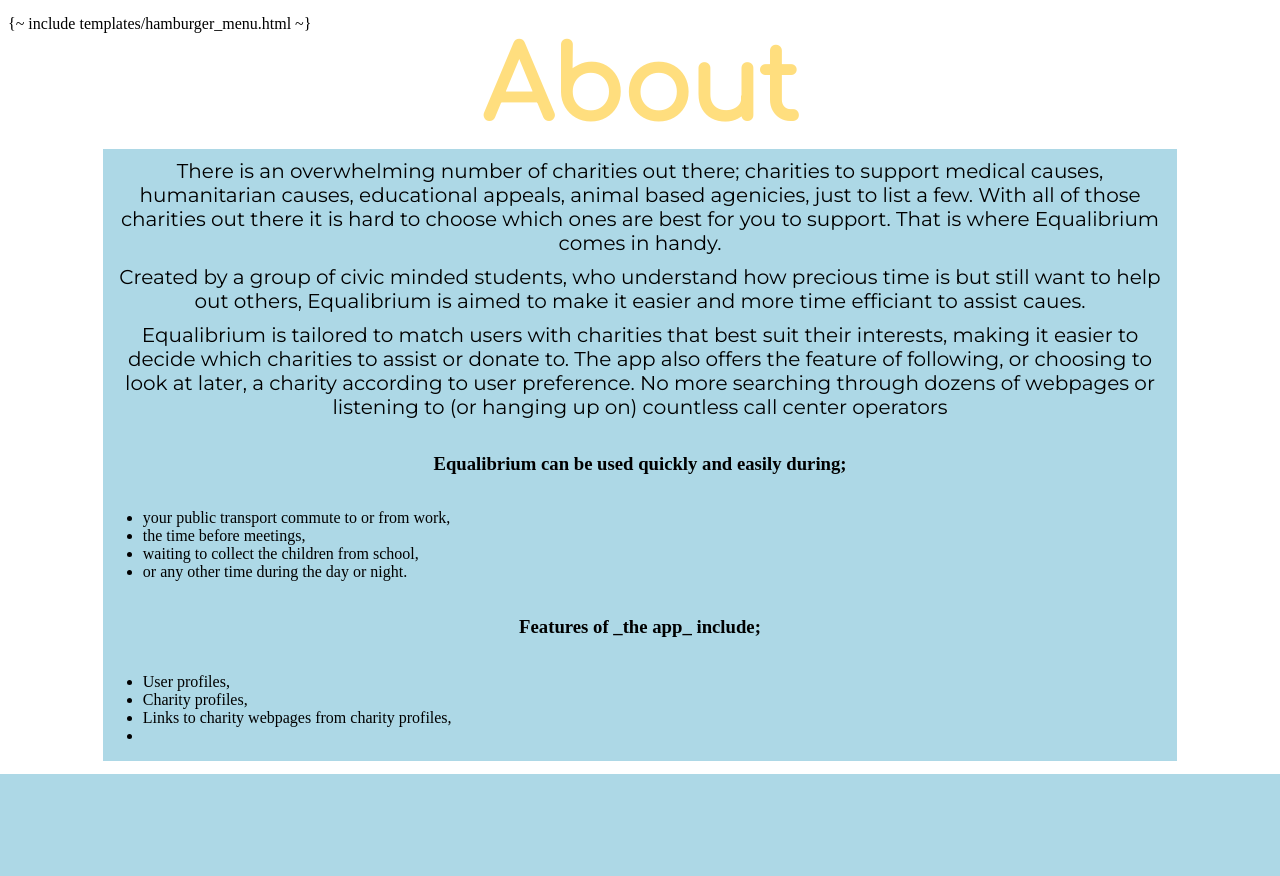
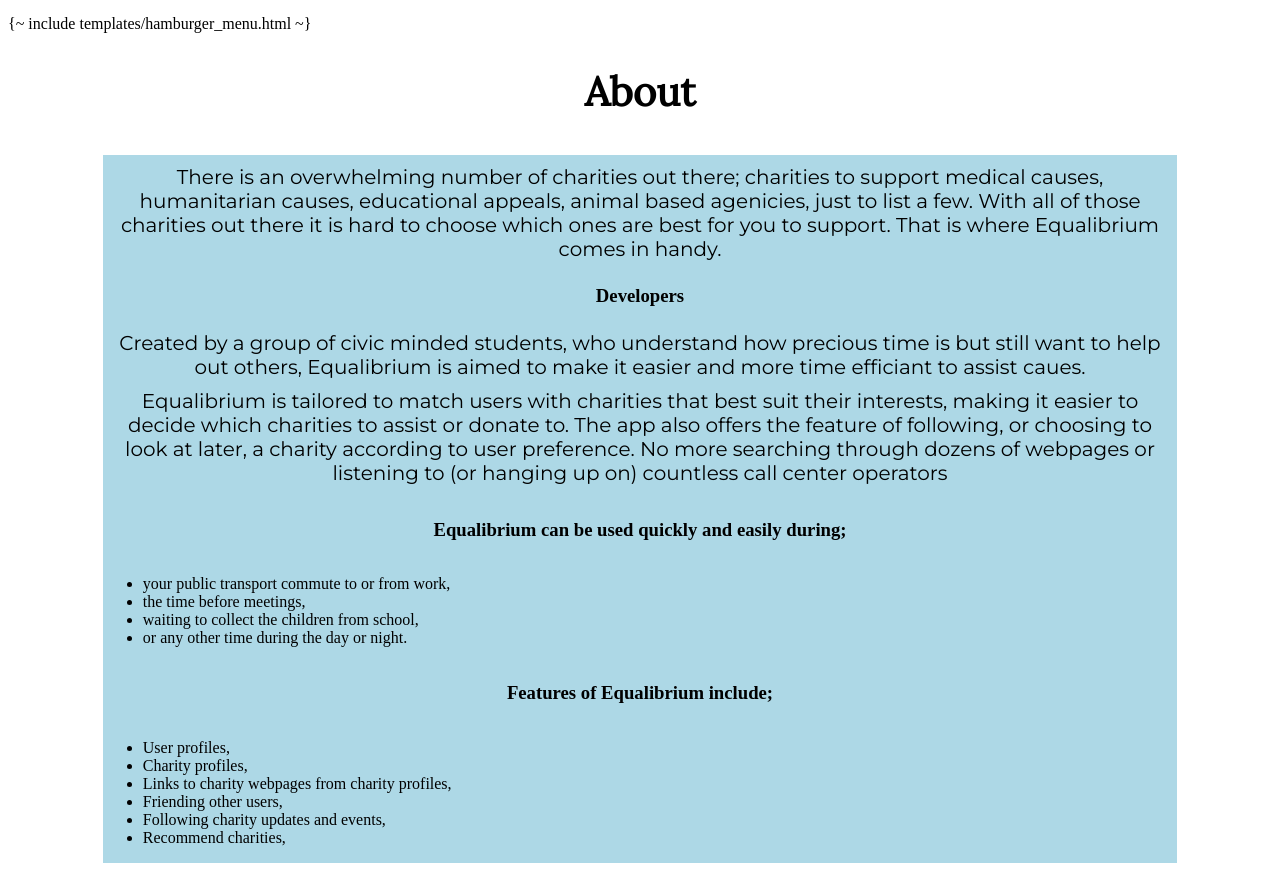
Before and after one commit to ncss/projects-2018-2, a Python web app: template templates/about.html in a window 1280 px wide. Shown: the part 175-1051 px from the top of the page. Before the commit the page ends 949 px from the top, so only its background shows below. Run offline with Jinja, Linux system fonts and the light colour scheme; the template is opened without the code that fills it, so the values that code supplies are empty.

Commit message:
About header and content changess

```diff
--- a/templates/about.html
+++ b/templates/about.html
@@ -16,10 +16,12 @@
   </header>
 
   {~ include templates/hamburger_menu.html ~}
-<h1>About </h1>
+<h2 class = "page">About </h2>
+
 
 <section>
 <p>There is an overwhelming number of charities out there; charities to support medical causes, humanitarian causes, educational appeals, animal based agenicies, just to list a few.  With all of those charities out there it is hard to choose which ones are best for you to support.  That is where Equalibrium comes in handy.</p>
+<h3>Developers</h3>
 <p> Created by a group of civic minded students, who understand how precious time is but still want to help out others,  Equalibrium is aimed to make it easier and more time efficiant to assist caues.</p>
 <p>Equalibrium is tailored to match users with charities that best suit their interests, making it easier to decide which charities to assist or donate to. The app also offers the feature of following, or choosing to look at later, a charity according to user preference.  No more searching through dozens of webpages or listening to (or hanging up on) countless call center operators<p>
 <h3>Equalibrium can be used quickly and easily during;</h3>
@@ -29,12 +31,14 @@
   <li> waiting to collect the children from school,</li>
   <li> or any other time during the day or night.</li>
 </ul>
-<h3>Features of _the app_ include;</h3>
+<h3>Features of Equalibrium include;</h3>
 <ul>
   <li>User profiles,</li>
-  <li> Charity profiles,</li>
-  <li> Links to charity webpages from charity profiles,</li>
-  <li> </li>
+  <li>Charity profiles,</li>
+  <li>Links to charity webpages from charity profiles,</li>
+  <li>Friending other users,</li>
+  <li>Following charity updates and events,</li>
+  <li>Recommend charities,</li>
 </ul>
 </section>
   </body>
```
